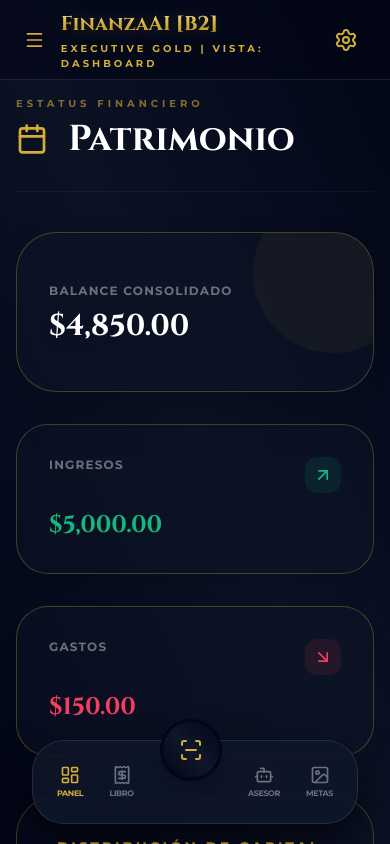
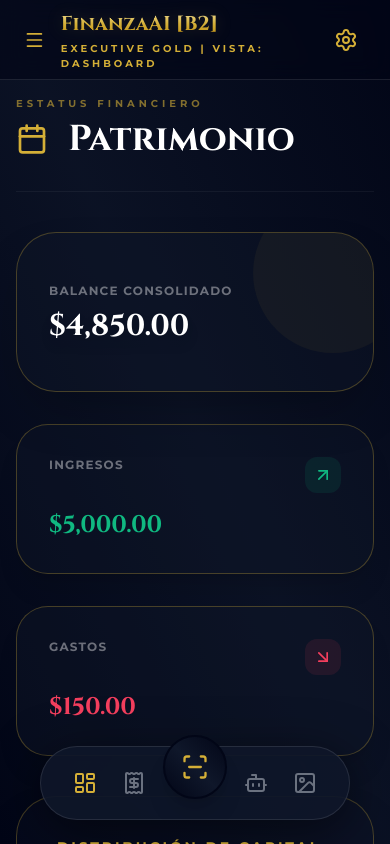
Before and after one commit to publicidadxacarlos-cell/FinanzaAI, a React (Vite) app: page / in a window 390 px wide. Built offline with nearby package versions, Linux system fonts and the light colour scheme; a web font is replaced by a local one.

Commit message:
Aquí explicas qué has cambiado

```diff
--- a/src/App.tsx
+++ b/src/App.tsx
@@ -1,5 +1,4 @@
 import React, { useState, useEffect } from 'react';
-// IMPORTACIONES CON RUTAS EXACTAS SEGÚN TU ESTRUCTURA
 import Sidebar from './components/Sidebar';
 import MobileHeader from './MobileHeader';
 import Dashboard from './pages/Dashboard';
@@ -33,102 +32,61 @@ const App: React.FC = () => {
   const [isSidebarOpen, setSidebarOpen] = useState(false);
   const [currentTheme, setCurrentTheme] = useState<AppTheme>(THEMES[0]);
   const [isSyncing, setIsSyncing] = useState(false);
-
   const [transactions, setTransactions] = useState<Transaction[]>(() => {
       const saved = localStorage.getItem('transactions');
       return saved ? JSON.parse(saved) : INITIAL_DATA;
   });
 
-  useEffect(() => {
-      localStorage.setItem('transactions', JSON.stringify(transactions));
-  }, [transactions]);
-
-  const handleSyncAll = () => {
-    setIsSyncing(true);
-    setTimeout(() => setIsSyncing(false), 2000);
-  };
+  useEffect(() => { localStorage.setItem('transactions', JSON.stringify(transactions)); }, [transactions]);
 
   return (
-    <div className={`flex h-screen bg-midnight overflow-hidden transition-all duration-700 relative ${currentTheme.id === 'executive' ? 'theme-executive' : ''}`}>
+    <div className="flex h-screen w-full bg-midnight overflow-hidden relative">
       <div className={`absolute inset-0 bg-gradient-to-tr ${currentTheme.gradient} opacity-70 pointer-events-none transition-all duration-1000`}></div>
 
-      <Sidebar
-        currentView={currentView}
-        setView={setView}
-        isOpen={isSidebarOpen}
-        toggle={() => setSidebarOpen(!isSidebarOpen)}
-        currentTheme={currentTheme}
-        setTheme={setCurrentTheme}
-        themes={THEMES}
-      />
+      <Sidebar currentView={currentView} setView={setView} isOpen={isSidebarOpen} toggle={() => setSidebarOpen(!isSidebarOpen)} currentTheme={currentTheme} setTheme={setCurrentTheme} themes={THEMES} />
 
-      <div className="flex-1 flex flex-col h-screen overflow-hidden md:ml-64 transition-all duration-300 relative z-10">
+      <div className="flex-1 flex flex-col h-screen relative overflow-hidden md:ml-64">
 
+        <div className="sticky top-0 z-40">
           <MobileHeader
             currentView={currentView}
             currentTheme={currentTheme}
             onMenuClick={() => setSidebarOpen(true)}
             onSettingsClick={() => setView(View.SETTINGS)}
           />
+        </div>
 
-        <main className="flex-1 overflow-y-auto p-4 md:p-12 pb-32 md:pb-12 scroll-smooth">
+        <main className="flex-1 overflow-y-auto px-4 pt-4 pb-24 md:pb-12 scroll-smooth">
           <div className="max-w-6xl mx-auto">
-            {currentView === View.DASHBOARD && (
-              <Dashboard transactions={transactions} onExport={() => {}} onSync={handleSyncAll} isSyncing={isSyncing} theme={currentTheme} />
-            )}
-            {currentView === View.ASSISTANT && (
-              <Assistant theme={currentTheme} />
-            )}
-            {currentView === View.TRANSACTIONS && (
-              <Transactions
-                transactions={transactions}
-                addTransaction={(t) => setTransactions([t, ...transactions])}
-                updateTransaction={(t) => setTransactions(transactions.map(i => i.id === t.id ? t : i))}
-                deleteTransaction={(id) => setTransactions(transactions.filter(i => i.id !== id))}
-                theme={currentTheme}
-              />
-            )}
-            {currentView === View.SCANNER && (
-              <Scanner onScanComplete={(t) => setTransactions([t, ...transactions])} theme={currentTheme} />
-            )}
-            {currentView === View.VISION_BOARD && (
-              <VisionBoard theme={currentTheme} />
-            )}
-            {currentView === View.SETTINGS && (
-              <Settings
-                theme={currentTheme}
-                onSync={handleSyncAll}
-                isSyncing={isSyncing}
-                onClearData={() => setTransactions([])}
-                themes={THEMES}
-                setTheme={setCurrentTheme}
-              />
-            )}
+            {currentView === View.DASHBOARD && <Dashboard transactions={transactions} onExport={() => {}} onSync={() => {}} isSyncing={isSyncing} theme={currentTheme} />}
+            {currentView === View.ASSISTANT && <Assistant theme={currentTheme} />}
+            {currentView === View.TRANSACTIONS && <Transactions transactions={transactions} addTransaction={(t) => setTransactions([t, ...transactions])} updateTransaction={(t) => setTransactions(transactions.map(i => i.id === t.id ? t : i))} deleteTransaction={(id) => setTransactions(transactions.filter(i => i.id !== id))} theme={currentTheme} />}
+            {currentView === View.SCANNER && <Scanner onScanComplete={(t) => setTransactions([t, ...transactions])} theme={currentTheme} />}
+            {currentView === View.VISION_BOARD && <VisionBoard theme={currentTheme} />}
+            {currentView === View.SETTINGS && <Settings theme={currentTheme} onSync={() => {}} isSyncing={isSyncing} onClearData={() => setTransactions([])} themes={THEMES} setTheme={setCurrentTheme} />}
           </div>
         </main>
 
-        {/* BOTONERA MINI */}
-        <nav className="md:hidden fixed bottom-5 inset-x-8 bg-navy/85 backdrop-blur-3xl border border-white/10 px-6 py-2.5 flex justify-between items-center z-50 rounded-[2rem] shadow-[0_15px_40px_rgba(0,0,0,0.7)]">
-           <button onClick={() => setView(View.DASHBOARD)} className={`flex flex-col items-center gap-0.5 ${currentView === View.DASHBOARD ? currentTheme.text : 'text-gray-500'}`}>
-              <LayoutDashboard size={20} />
-              <span className="text-[8px] font-bold uppercase tracking-tighter">Panel</span>
+        {/* NAV ULTRA-FINA CON ICONOS GRANDES */}
+        <nav className="md:hidden fixed bottom-6 inset-x-10 bg-navy/90 backdrop-blur-3xl border border-white/10 px-6 py-1 flex justify-between items-center z-50 rounded-full shadow-[0_10px_50px_rgba(0,0,0,0.5)]">
+           <button onClick={() => setView(View.DASHBOARD)} className={`p-2 transition-all ${currentView === View.DASHBOARD ? currentTheme.text : 'text-gray-500'}`}>
+              <LayoutDashboard size={24} />
            </button>
-           <button onClick={() => setView(View.TRANSACTIONS)} className={`flex flex-col items-center gap-0.5 ${currentView === View.TRANSACTIONS ? currentTheme.text : 'text-gray-500'}`}>
-              <Receipt size={20} />
-              <span className="text-[8px] font-bold uppercase tracking-tighter">Libro</span>
+           <button onClick={() => setView(View.TRANSACTIONS)} className={`p-2 transition-all ${currentView === View.TRANSACTIONS ? currentTheme.text : 'text-gray-500'}`}>
+              <Receipt size={24} />
            </button>
-           <div className="relative -translate-y-8">
-               <button onClick={() => setView(View.SCANNER)} className={`bg-gradient-to-tr ${currentTheme.gradient} p-4 rounded-full border-[3px] border-midnight ${currentTheme.text} shadow-lg active:scale-90 transition-transform`}>
-                  <ScanLine size={24} />
+
+           <div className="relative -translate-y-4">
+               <button onClick={() => setView(View.SCANNER)} className={`bg-gradient-to-tr ${currentTheme.gradient} p-4 rounded-full border-2 border-midnight shadow-xl ${currentTheme.text} active:scale-90 transition-transform`}>
+                  <ScanLine size={28} />
                </button>
            </div>
-           <button onClick={() => setView(View.ASSISTANT)} className={`flex flex-col items-center gap-0.5 ${currentView === View.ASSISTANT ? currentTheme.text : 'text-gray-500'}`}>
-              <Bot size={20} />
-              <span className="text-[8px] font-bold uppercase tracking-tighter">Asesor</span>
+
+           <button onClick={() => setView(View.ASSISTANT)} className={`p-2 transition-all ${currentView === View.ASSISTANT ? currentTheme.text : 'text-gray-500'}`}>
+              <Bot size={24} />
            </button>
-           <button onClick={() => setView(View.VISION_BOARD)} className={`flex flex-col items-center gap-0.5 ${currentView === View.VISION_BOARD ? currentTheme.text : 'text-gray-500'}`}>
-              <ImageIcon size={20} />
-              <span className="text-[8px] font-bold uppercase tracking-tighter">Metas</span>
+           <button onClick={() => setView(View.VISION_BOARD)} className={`p-2 transition-all ${currentView === View.VISION_BOARD ? currentTheme.text : 'text-gray-500'}`}>
+              <ImageIcon size={24} />
            </button>
         </nav>
       </div>
```
Lines whose indentation alone changed are shown as unchanged.
